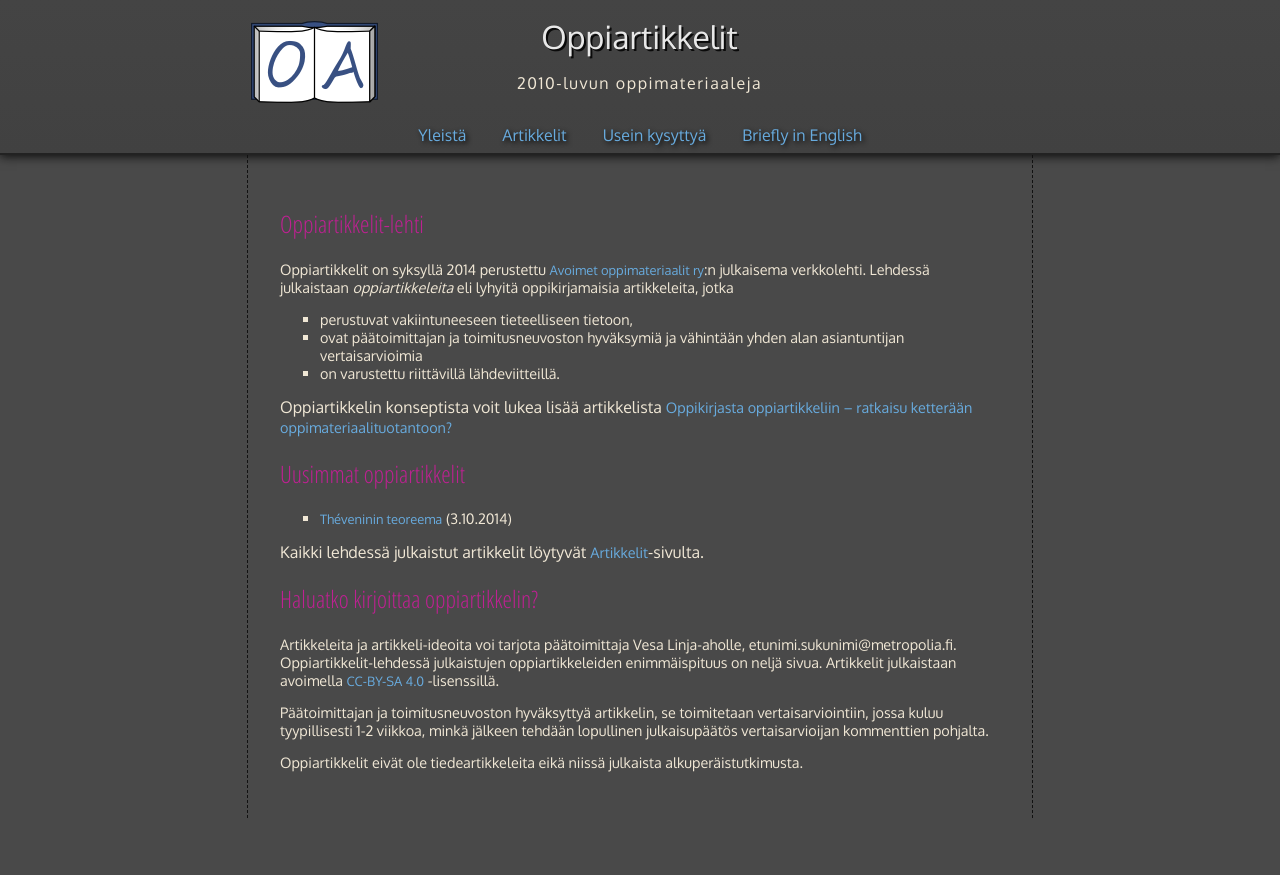
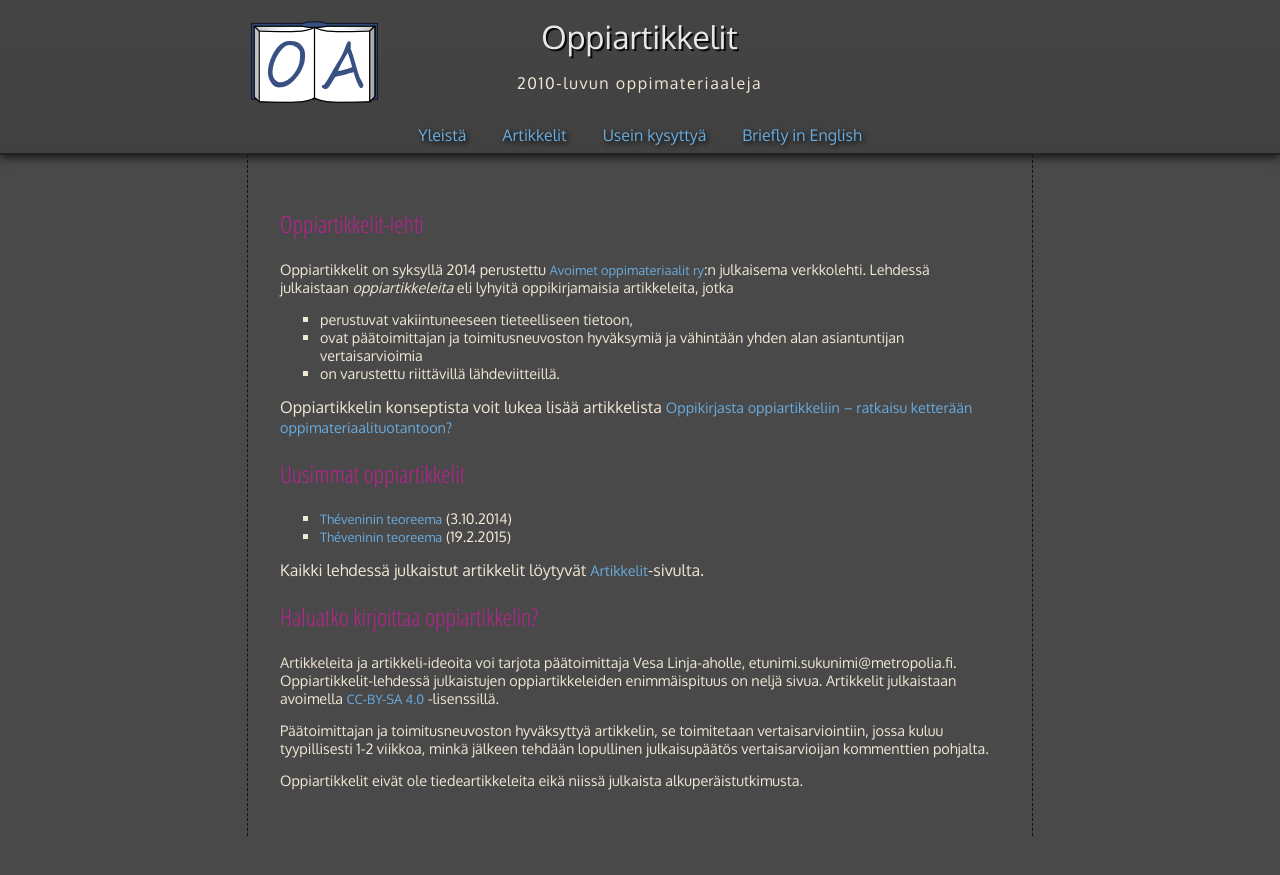
Before and after one commit to avoimet-oppimateriaalit-ry/oppiartikkelit, a Jekyll site: the page built from index.html, in a window 1280 px wide. Shown: the top 875 px of the page. Built offline with Jekyll 4.4.1, drawn with Linux system fonts in a browser that asks for light colours.

Commit message:
Lisätty operaatiovahvistinartikkeli.

```diff
--- a/artikkelit/index.html
+++ b/artikkelit/index.html
@@ -6,4 +6,5 @@ title: Artikkelit
 <ul>
 <li><a href="2014-10-03-lehdistotiedote.pdf">Uusi Oppiartikkelit-lehti julkaisee vertaisarvioitua avointa oppimateriaalia</a> (Lehdistötiedote 3.10.2014)</li>
 <li><a href="2014-10-03-theveninin-teoreema.pdf">Théveninin teoreema</a> (pdf, <a href="2014-10-03-theveninin-teoreema.tex">LaTeX</a>) (Vesa Linja-aho 3.10.2014)</li>
+<li><a href="2015-02-19-operaatiovahvistin.pdf">Théveninin teoreema</a> (pdf, <a href="2015-02-19-operaatiovahvistin.tex">LaTeX</a>) (Vesa Linja-aho 19.2.2015)</li>
 </ul>
--- a/index.html
+++ b/index.html
@@ -21,6 +21,7 @@ Oppiartikkelin konseptista voit lukea lisää artikkelista <a href="http://jarki
 
 <ul>
 	<li><a href="artikkelit/2014-10-03-theveninin-teoreema.pdf">Théveninin teoreema</a> (3.10.2014)</li>
+	<li><a href="artikkelit/2015-02-19-operaatiovahvistin.pdf">Théveninin teoreema</a> (19.2.2015)</li>
 </ul>
 
 Kaikki lehdessä julkaistut artikkelit löytyvät <a href="./artikkelit/">Artikkelit</a>-sivulta.
```
Also changed, not shown: 2 other files.
